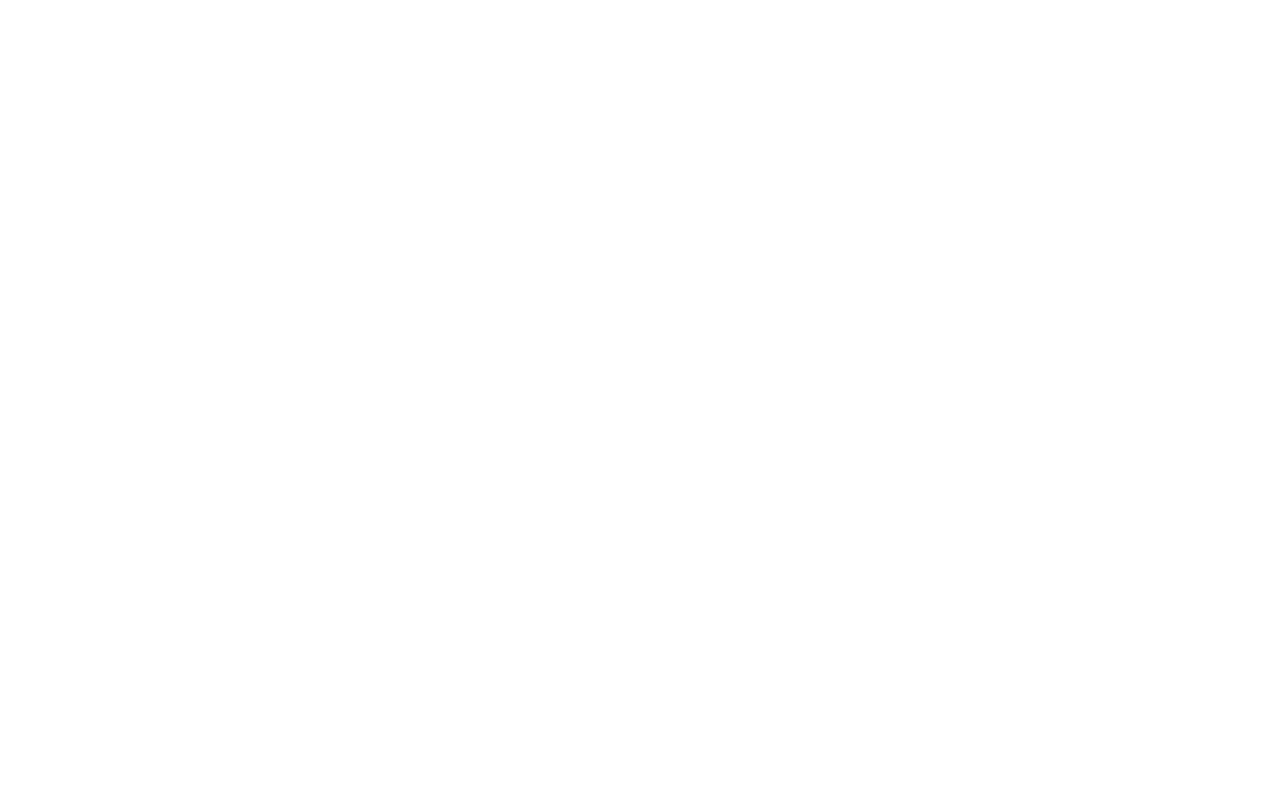
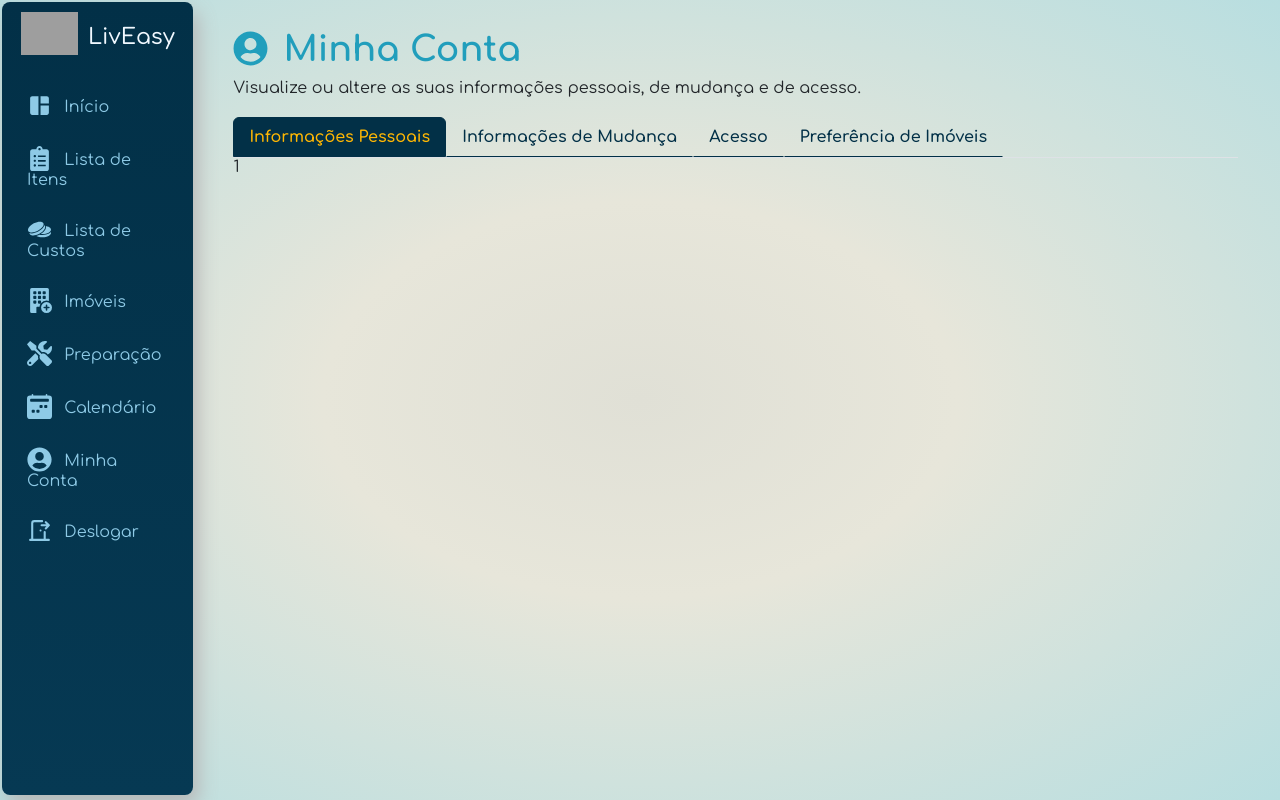
Before and after one commit to gwebeer/liveasy-front, a React (Create React App) app: page /profile in a window 1280 px wide. Before the commit this address had no page. Built offline with nearby package versions, Linux system fonts and the light colour scheme; sample sign-in values are in the browser's storage; grey boxes are pictures that could not be loaded.

Commit message:
Tela de Perfil do Usuário

```diff
--- a/src/components/sideMenu.js
+++ b/src/components/sideMenu.js
@@ -34,7 +34,7 @@
                 </div>
 
                 <ul className='menu-options'>
-                    <li className='option'>
+                    <li className='option' onClick={() => {window.location = "/"}}>
                         <i> <MdSpaceDashboard /> </i>
                         Início
                     </li>
@@ -64,7 +64,7 @@
                         Calendário
                     </li>
 
-                    <li className='option'>
+                    <li className='option' onClick={() => {window.location = "/profile"}}>
                         <i> <FaUserCircle /> </i>
                         Minha Conta
                     </li>
--- /dev/null
+++ b/src/pages/profile.js
@@ -0,0 +1,83 @@
+import React, { Component } from 'react';
+import SideMenu from '../components/sideMenu';
+import { FaUserCircle, FaTruckMoving } from 'react-icons/fa';
+import { BsFillPersonVcardFill } from 'react-icons/bs';
+
+
+
+class Profile extends Component {
+    constructor(props) {
+        super(props);
+        this.state = {
+            form: {
+                name: "",
+                birthDate: "",
+                phone: "",
+                email: "",
+            }
+        }
+
+    }
+
+    render() {
+        if (!localStorage.getItem('token')) {
+            window.location = 'http://localhost:3000/auth';
+        }
+
+        return (
+            <div className='home-page'>
+                <SideMenu />
+
+                <div className='page-content'>
+                    <div className='page-title'>
+                        <i> <FaUserCircle /> </i>
+                        <h1> Minha Conta </h1>
+                    </div>
+                    <span> Visualize ou altere as suas informações pessoais, de mudança e de acesso. </span>
+
+                    <nav>
+                        <div class="nav nav-tabs" id="nav-tab" role="tablist">
+                            <button class="nav-link active" id="nav-personal-tab" data-bs-toggle="tab" data-bs-target="#nav-personal" type="button" role="tab" aria-controls="nav-personal" aria-selected="true">
+                                Informações Pessoais
+                            </button>
+
+                            <button class="nav-link" id="nav-moving-tab" data-bs-toggle="tab" data-bs-target="#nav-moving" type="button" role="tab" aria-controls="nav-moving" aria-selected="false">
+                                Informações de Mudança
+                            </button>
+
+                            <button class="nav-link" id="nav-access-tab" data-bs-toggle="tab" data-bs-target="#nav-access" type="button" role="tab" aria-controls="nav-access" aria-selected="false">
+                                Acesso
+                            </button>
+
+                            <button class="nav-link" id="nav-properties-tab" data-bs-toggle="tab" data-bs-target="#nav-properties" type="button" role="tab" aria-controls="nav-properties" aria-selected="false">
+                                Preferência de Imóveis
+                            </button>
+                        </div>
+                    </nav>
+
+                    <div class="tab-content" id="nav-tabContent">
+                        <div class="tab-pane fade show active" id="nav-personal" role="tabpanel" aria-labelledby="nav-personal-tab">
+                            1
+                        </div>
+
+                        <div class="tab-pane fade" id="nav-moving" role="tabpanel" aria-labelledby="nav-moving-tab">
+                            2
+                        </div>
+                        <div class="tab-pane fade" id="nav-access" role="tabpanel" aria-labelledby="nav-access-tab">
+                            3
+                        </div>
+                        <div class="tab-pane fade" id="nav-properties" role="tabpanel" aria-labelledby="nav-properties-tab">
+                            4
+                        </div>
+                    </div>
+
+
+                </div>
+            </div>
+
+
+        )
+    }
+}
+
+export default Profile
--- a/src/routes.js
+++ b/src/routes.js
@@ -3,6 +3,7 @@
 import Home from "./pages/home.js";
 import AuthPage from "./pages/login.js";
 import Register from "./pages/register.js";
+import Profile from "./pages/profile.js";
 
 const Rotas = () => {
     return (
@@ -10,6 +11,7 @@
             <Routes>
                 <Route path='/auth' element={<AuthPage />}>  </Route>
                 <Route path='/' element={<Home />}>  </Route>
+                <Route path='/profile' element={<Profile/>}>  </Route>
                 <Route path='/register' element={<Register />}>  </Route>
                 <Route path='/resetPassword' element={<ResetPassword />}></Route>
             </Routes>
--- a/src/scss/components.scss
+++ b/src/scss/components.scss
@@ -2,3 +2,4 @@
 @import "./components/login.scss";
 @import "./components/register.scss";
 @import "./components/home.scss";
+@import "./components/profile.scss"
--- a/src/scss/components/home.scss
+++ b/src/scss/components/home.scss
@@ -16,6 +16,7 @@
         width: 15%;
         border-radius: 8px;
         padding-top: 10px;
+        box-shadow: 5px 10px 20px #b7b6b6;
 
         .logo-section {
             width: 100%;
--- /dev/null
+++ b/src/scss/components/profile.scss
@@ -0,0 +1,92 @@
+.page-content {
+    width: 85%;
+    padding: 25px 40px;
+
+    .page-title {
+        display: flex;
+        flex-direction: row;
+        color: #219EBC;
+
+        h1 {
+            font-size: 35px;
+            font-weight: 900;
+            margin-top: 2px;
+        }
+
+        i {
+            margin-right: 15px;
+            font-size: 35px;
+        }
+    }
+
+    .nav-tabs {
+        // background-color: #219EBC;
+        // border-bottom: #023047 1px solid;
+        margin-top: 20px;
+
+
+        button {
+            border-bottom: #023047 1px solid;
+            padding: 10px 15px;
+            margin: 0;
+            font-weight: 600;
+            color: #023047;
+
+            &:hover {
+                background-color: #023047;
+                color: #8ECAE6;
+                border: #023047 solid 1px;
+            }
+        }
+        .nav-link.active {
+            background-color: #023047;
+            color: #FFB703;
+            border: #023047 solid 1px;
+        }
+    }
+
+
+
+
+
+
+
+
+
+
+    // .section-title {
+    //     display: flex;
+    //     flex-direction: row;
+    //     margin-top: 20px;
+    //     margin-bottom: 10px;
+    //     color: #023047;
+
+    //     i {
+    //         font-size: 20px;
+    //         margin-right: 12px;
+    //     }
+    //     h3 {
+    //         text-transform: uppercase;
+    //         font-size: 16px;
+    //         font-weight: 800;
+    //         margin-top: 3px;
+    //     }
+    // }
+
+    // .personal-information-form {
+    //     // background-color: #023047;
+    //     width: 40%;
+    //     margin-bottom: 30px;
+
+    //     .form-floating {
+    //         margin: 5px 0;
+    //         font-size: 13px;
+    //         padding-bottom: 1.5px;
+
+    //         input {
+    //             font-size: 15px;
+    //             background-color: #f4fbff;
+    //         }
+    //     }
+    // }
+}
```
